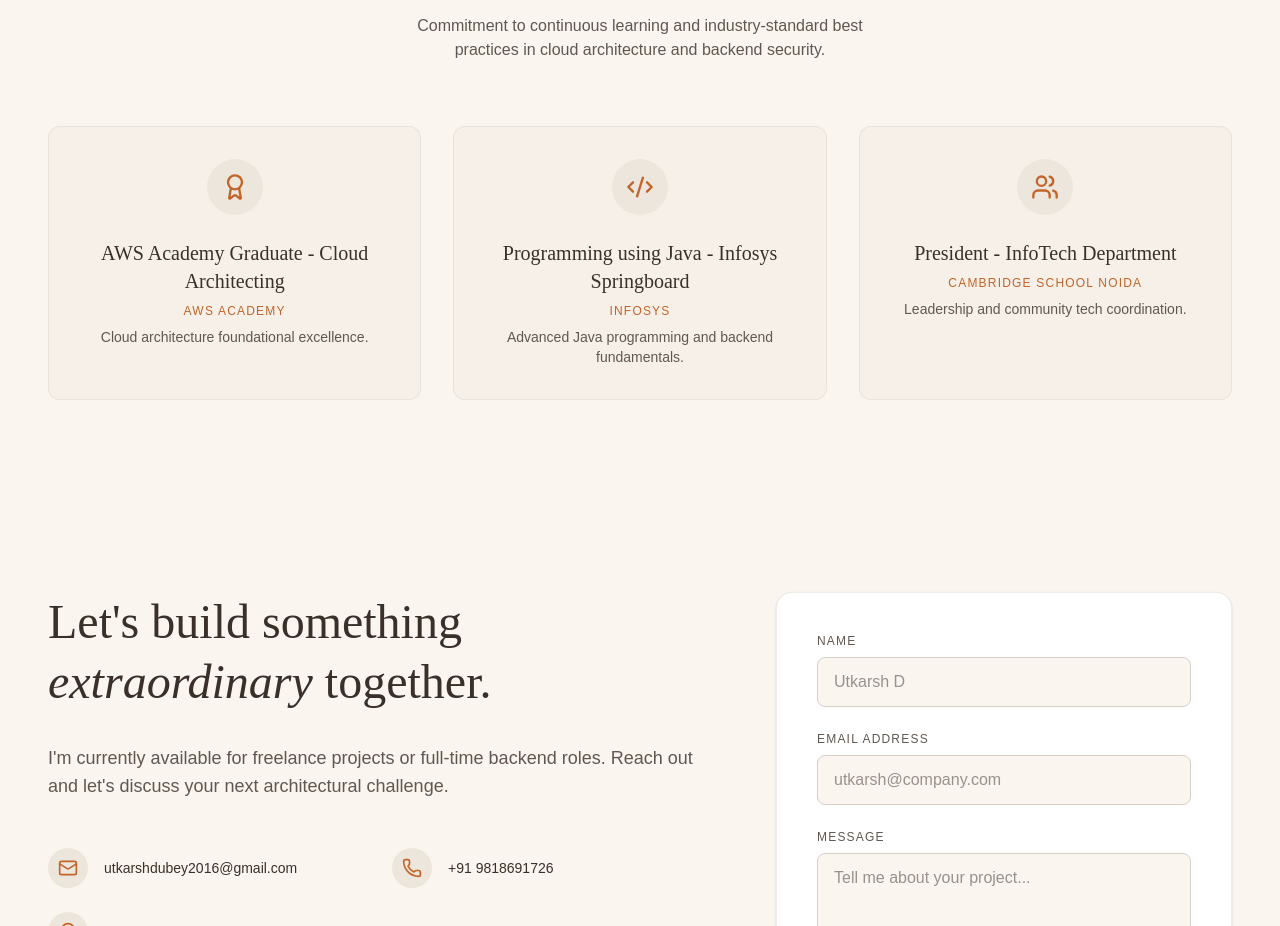
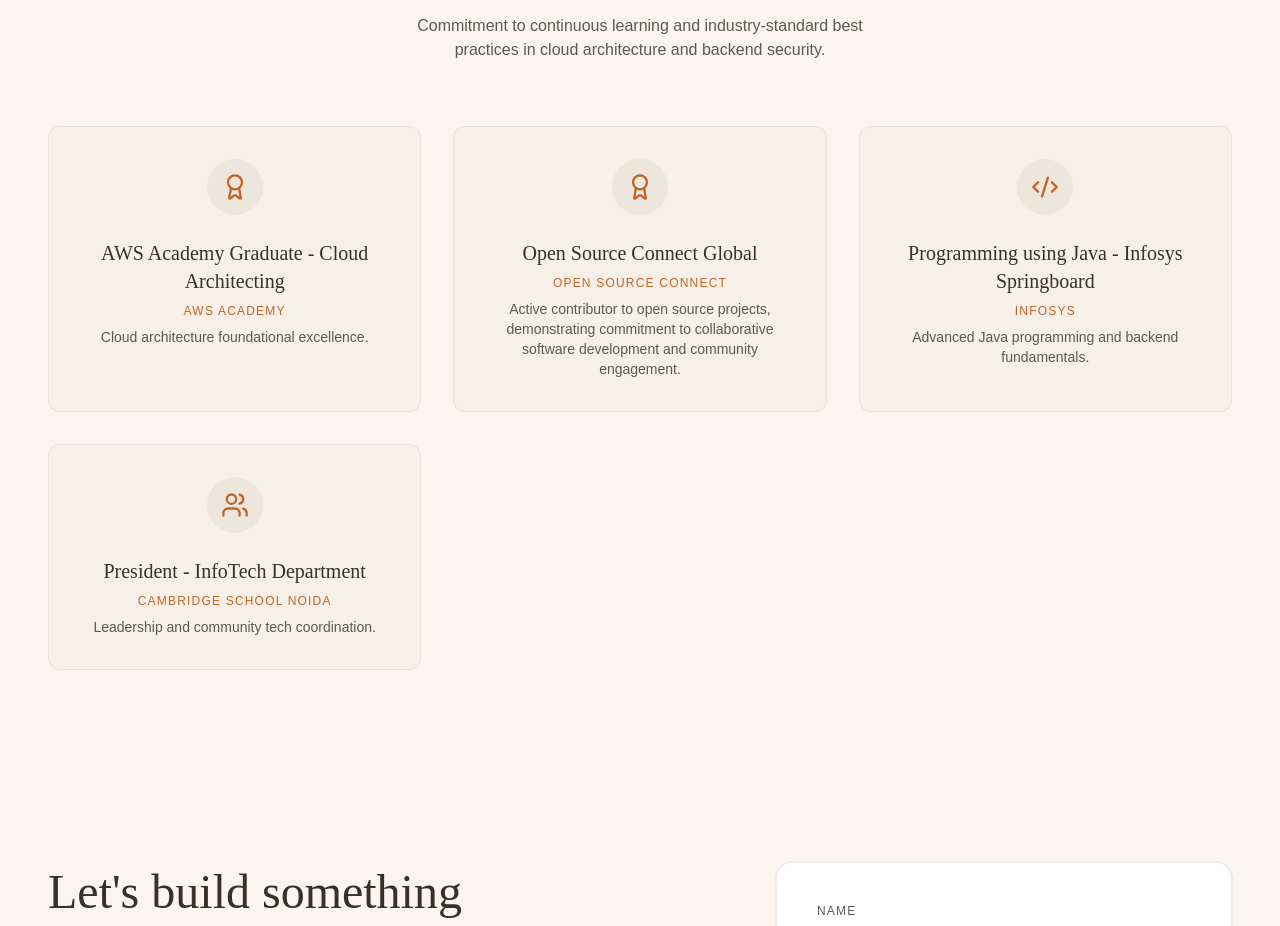
Before and after one commit to utkarshh7/portfolio, a React (Vite) app: page / in a window 1280 px wide. Shown: the part 1840-2766 px from the top of the page. Built offline with nearby package versions, Linux system fonts and the light colour scheme.

Commit message:
open source connect certification

```diff
--- a/src/App.tsx
+++ b/src/App.tsx
@@ -198,6 +198,13 @@
       description: "Cloud architecture foundational excellence.",
       icon: Award,
       link: "https://drive.google.com/file/d/1qZgiziPLOXukrjUB3BEWN2cguKlJjfhQ/view?usp=sharing"
+    },
+    {
+      title: "Open Source Connect Global",
+      issuer: "Open Source Connect",
+      description: "Active contributor to open source projects, demonstrating commitment to collaborative software development and community engagement.",
+      icon: Award,
+      link: "https://drive.google.com/file/d/1lHnx43l_SlzBzGWeC7geBuPvdu7xnnkG/view?usp=sharing"
     },
     {
       title: "Programming using Java - Infosys Springboard",
```
